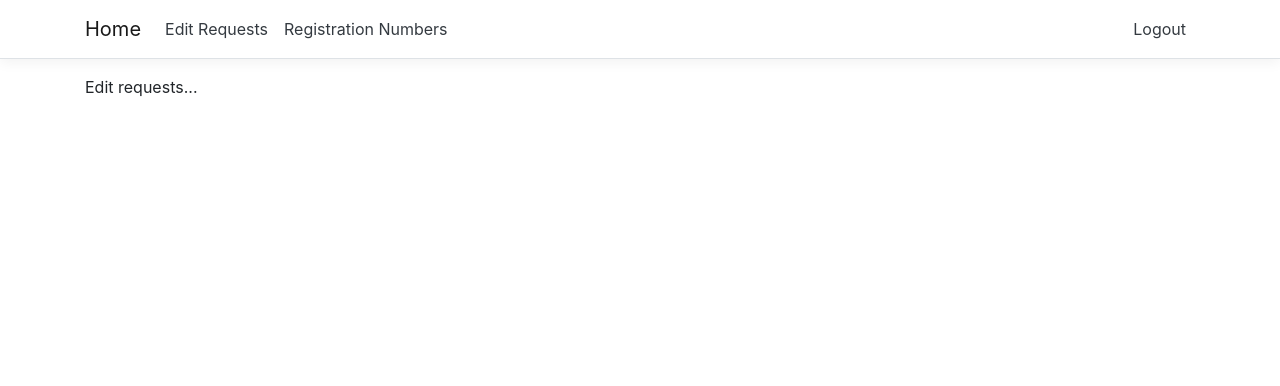
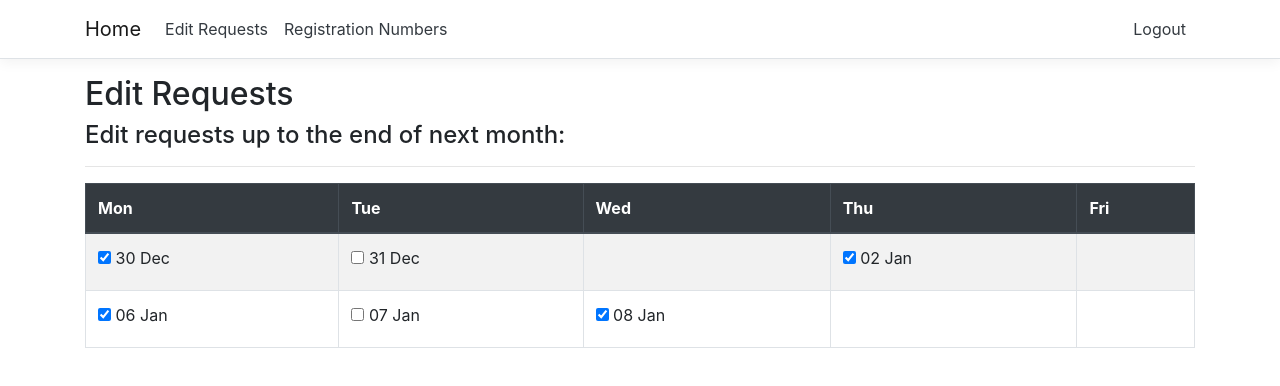
Before and after one commit to paulbulman/parking-website, a React (Create React App) app: page /EditRequests in a window 1280 px wide. Both pictures are taken after typing "name@example.com", "Sample123" into the empty fields and a click on the button "Log in". Shown: the top 386 px of the page. Built offline with nearby package versions, Linux system fonts and the light colour scheme; no server answers.

Commit message:
Begin dummy edit requests page

```diff
--- a/src/components/EditRequests.js
+++ /dev/null
@@ -1,5 +0,0 @@
-import React from "react";
-
-const EditRequests = () => <div>Edit requests...</div>
-
-export default EditRequests;
--- a/src/components/Router.js
+++ b/src/components/Router.js
@@ -1,7 +1,7 @@
 import React from "react";
 import { Switch, Route } from "react-router-dom";
 import Summary from "./summary/Summary";
-import EditRequests from "./EditRequests";
+import EditRequests from "./editRequests/EditRequests";
 import RegistrationNumbers from "./RegistrationNumbers";
 import NotFound from "./NotFound";
 
--- /dev/null
+++ b/src/components/editRequests/Day.js
@@ -0,0 +1,15 @@
+import React from "react";
+
+const Day = ({ data, onChange }) => {
+  return (
+    <>
+      <label>
+        <input type="checkbox" checked={data.requested} onChange={onChange} />
+        {` `}
+        {data.date.format("DD MMM")}
+      </label>
+    </>
+  );
+};
+
+export default Day;
--- /dev/null
+++ b/src/components/editRequests/EditRequests.js
@@ -0,0 +1,53 @@
+import React, { useState } from "react";
+import moment from "moment";
+import _ from "lodash";
+import Week from "./Week";
+
+const EditRequests = () => {
+  const initialData = [
+    { date: moment("2020-01-06", "YYYY-MM-DD"), requested: true },
+    { date: moment("2020-01-07", "YYYY-MM-DD"), requested: false },
+    { date: moment("2020-01-08", "YYYY-MM-DD"), requested: true },
+    { date: moment("2020-01-02", "YYYY-MM-DD"), requested: true },
+    { date: moment("2019-12-30", "YYYY-MM-DD"), requested: true },
+    { date: moment("2019-12-31", "YYYY-MM-DD"), requested: false }
+  ];
+
+  const [data, setData] = useState(initialData);
+
+  const ordered = _.sortBy(data, g => g.date);
+  const grouped = _.groupBy(ordered, d => moment(d.date).weekday(1));
+
+  const onChange = date => {
+    const temp = [...data];
+    const updateDate = temp.find(d => d.date.isSame(date));
+    updateDate.requested = !updateDate.requested;
+    setData(temp);
+  };
+
+  const weeks = Object.keys(grouped).map(key => (
+    <tr key={key}>{<Week data={grouped[key]} onChange={onChange} />}</tr>
+  ));
+
+  return (
+    <>
+      <h2>Edit Requests</h2>
+      <h4>Edit requests up to the end of next month:</h4>
+      <hr />
+      <table className="table table-top table-striped table-bordered">
+        <thead className="thead-dark">
+          <tr>
+            <th>Mon</th>
+            <th>Tue</th>
+            <th>Wed</th>
+            <th>Thu</th>
+            <th>Fri</th>
+          </tr>
+        </thead>
+        <tbody>{weeks}</tbody>
+      </table>
+    </>
+  );
+};
+
+export default EditRequests;
--- /dev/null
+++ b/src/components/editRequests/Week.js
@@ -0,0 +1,24 @@
+import React from "react";
+import moment from "moment";
+
+import Day from "./Day";
+
+const Week = ({ data, onChange }) => {
+  const createDayCell = date => {
+    const singleDayData = data.find(d => d.date.isSame(date));
+
+    return (
+      <td key={date}>
+        {singleDayData ? <Day data={singleDayData} onChange={() => onChange(date)} /> : <>&nbsp;</>}
+      </td>
+    );
+  };
+
+  const monday = moment(data[0].date).day("monday");
+
+  const days = [...Array(5).keys()].map(k => moment(monday).add(k, "day"));
+
+  return days.map(d => createDayCell(d));
+};
+
+export default Week;
```
